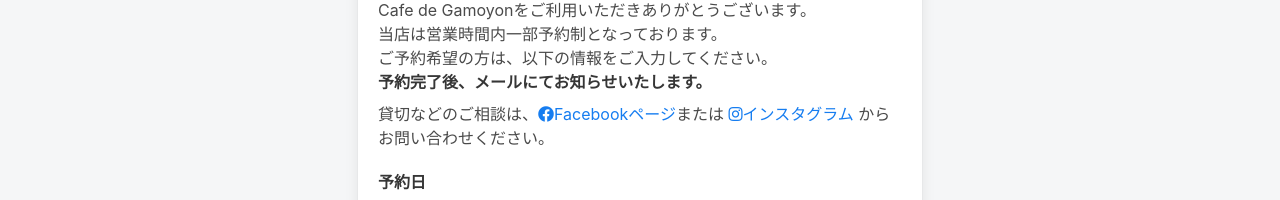
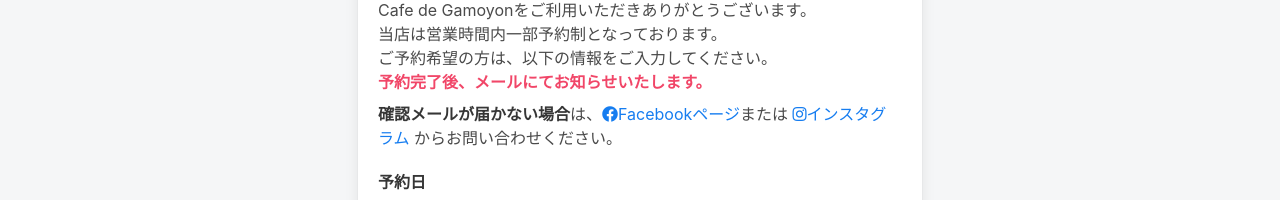
Before and after one commit to KentaYamada/siphon-reservation-manager, a Vue app: page /reservations/entry in a window 1280 px wide. Shown: the part 182-382 px from the top of the page. Built offline with nearby package versions, Linux system fonts and the light colour scheme; no server answers; the database is empty.

Commit message:
#188 予約フォームにメール不着時の文章を強調する

```diff
--- a/src/views/reservations/edit/template.html
+++ b/src/views/reservations/edit/template.html
@@ -9,8 +9,9 @@
                     </h4>
                     <p>Cafe de Gamoyonをご利用いただきありがとうございます。<p>
                     <p>このページでは、予約内容の変更を受け付けております。</p>
-                    <p><strong>予約変更後、メールにてお知らせいたします。</strong></p>
-                    <p class="contact-message">貸切などのご相談は、<a href="https://www.facebook.com/gamoyon4204/" class="sns-link" target="_blank"><i class="fab fa-facebook"></i>Facebookページ</a>または
+                    <p><strong class="has-text-danger">予約変更後、メールにてお知らせいたします。</strong></p>
+                    <p class="contact-message">
+                        <strong>確認メールが届かない場合</strong>は、<a href="https://www.facebook.com/gamoyon4204/" class="sns-link" target="_blank"><i class="fab fa-facebook"></i>Facebookページ</a>または
                     <a href="https://www.instagram.com/cafedegamoyon/?hl=ja" class="sns-link" target="_blank"><i class="fab fa-instagram"></i>インスタグラム</a>
                         からお問い合わせください。
                     </p>
--- a/src/views/reservations/entry/template.html
+++ b/src/views/reservations/entry/template.html
@@ -10,8 +10,9 @@
                     <p>Cafe de Gamoyonをご利用いただきありがとうございます。<p>
                     <p>当店は営業時間内一部予約制となっております。<p>
                     <p>ご予約希望の方は、以下の情報をご入力してください。</p>
-                    <p><strong>予約完了後、メールにてお知らせいたします。</strong></p>
-                    <p class="contact-message">貸切などのご相談は、<a href="https://www.facebook.com/gamoyon4204/" class="sns-link" target="_blank"><i class="fab fa-facebook"></i>Facebookページ</a>または
+                    <p><strong class="has-text-danger">予約完了後、メールにてお知らせいたします。</strong></p>
+                    <p class="contact-message">
+                    <strong>確認メールが届かない場合</strong>は、<a href="https://www.facebook.com/gamoyon4204/" class="sns-link" target="_blank"><i class="fab fa-facebook"></i>Facebookページ</a>または
                     <a href="https://www.instagram.com/cafedegamoyon/?hl=ja" class="sns-link" target="_blank"><i class="fab fa-instagram"></i>インスタグラム</a>
                         からお問い合わせください。
                     </p>
```
